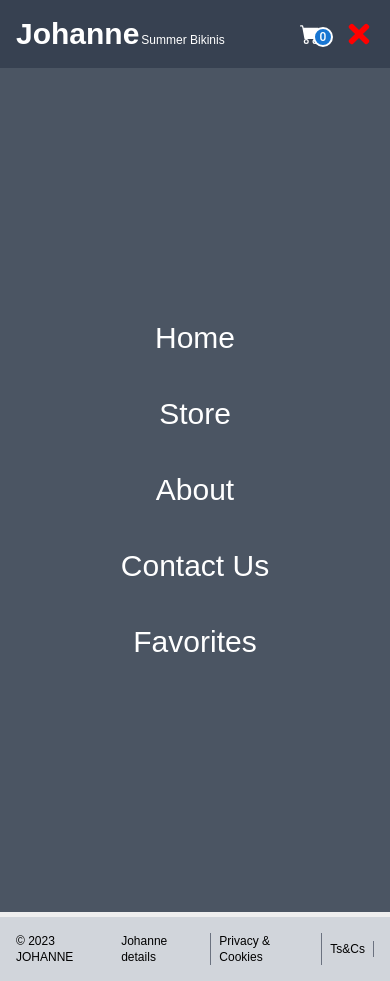
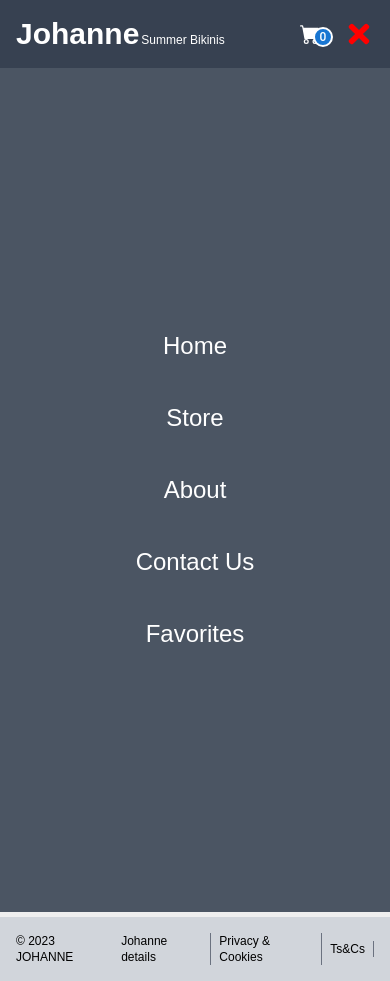
Before and after one commit to Tati-Maria/johanne-ecommerce, a React (Vite) app in the folder client/: page / in a window 390 px wide. Both pictures are taken after a click on the button 359 px from the left and 34 px from the top of the page. Built offline with nearby package versions, Linux system fonts and the light colour scheme; a web font is replaced by a local one.

Commit message:
fixed scroll issue

```diff
--- a/client/src/components/MobileNav.jsx
+++ b/client/src/components/MobileNav.jsx
@@ -10,7 +10,7 @@ const MobileNav = ({setNav}) => {
   return (
     <div className='bg-black/10 min-h-screen w-full right-0 z-20 absolute'>
         <div className='w-full min-h-screen text-white text-lg flex items-center justify-center bg-gray-600'>
-            <ul className='flex flex-col items-center gap-10 text-3xl'>
+            <ul className='flex flex-col items-center gap-10 text-2xl'>
                 <li>
                     <NavLink to="/" onClick={closeNav}>
                     Home
--- a/client/src/layout/HomeLayout.jsx
+++ b/client/src/layout/HomeLayout.jsx
@@ -2,6 +2,7 @@ import Nav from "../components/Nav";
 import Footer from "../components/Footer";
 import { Outlet } from "react-router-dom";
 import Payments from "../components/Payments";
+import ScrollTo from "../utils/ScrollTo";
 
 const HomeLayout = () => {
   return (
@@ -10,6 +11,7 @@ const HomeLayout = () => {
       <Nav />
     </header>
     <main>
+      <ScrollTo />
       <Outlet />
     </main>
     <footer>
--- /dev/null
+++ b/client/src/utils/ScrollTo.jsx
@@ -0,0 +1,14 @@
+import {useEffect} from 'react';
+import { useLocation } from 'react-router-dom';
+
+const ScrollTo = () => {
+    const {pathname} = useLocation();
+
+    useEffect(() => {
+        window.scrollTo(0, 0);
+    }, [pathname])
+
+  return null;
+}
+
+export default ScrollTo
```
